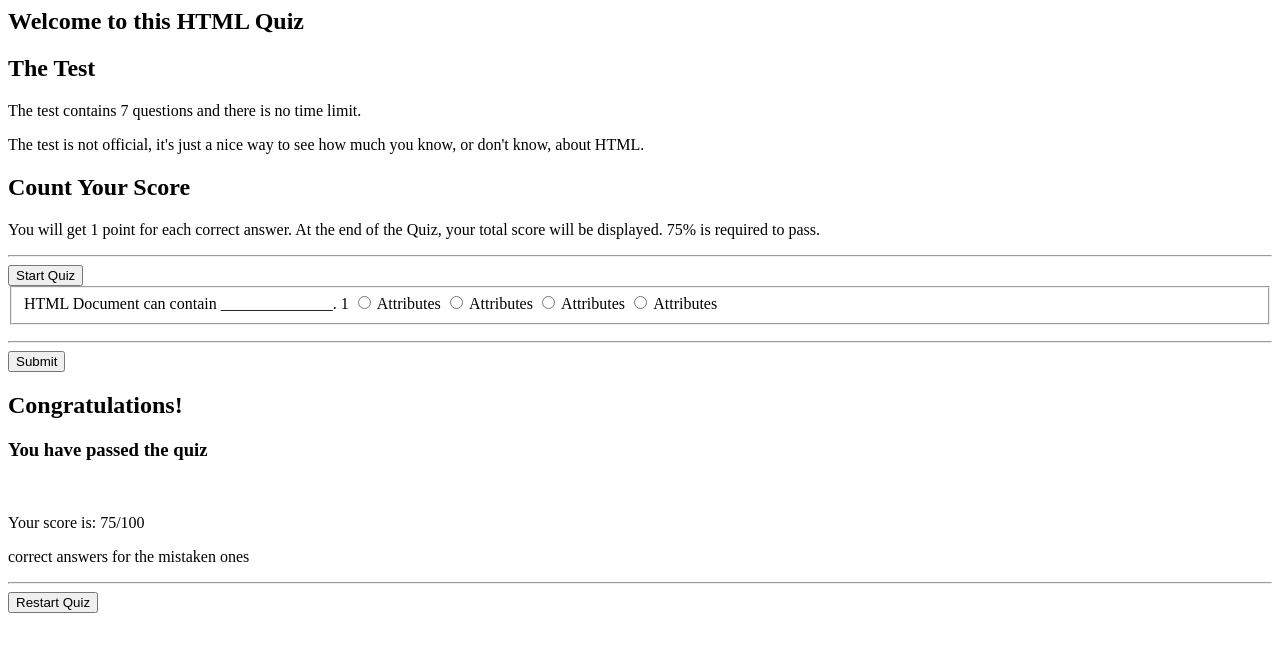
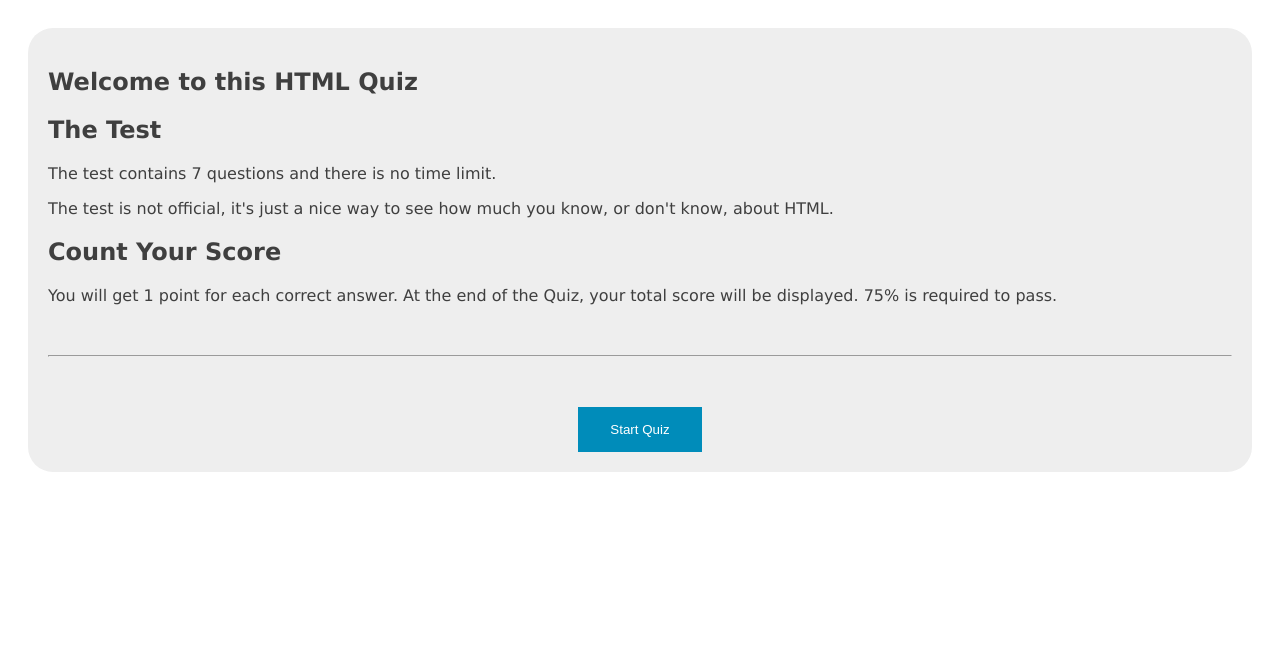
Before and after one commit to emancurmi/Quiz, a plain HTML site: page index.html in a window 1280 px wide. Drawn offline with nearby package versions, Linux system fonts and the light colour scheme.

Commit message:
html update and css

```diff
--- a/index.html
+++ b/index.html
@@ -1,3 +1,4 @@
+<!DOCTYPE html>
 <html lang="EN">
 <head>
     <meta charset="utf-8">
@@ -24,21 +25,7 @@
         <header>
             <div class="quizheader" id="questionnumber"></div><div id="score"></div>
         </header>
-        <section class="questions" id="question">
-            <form>
-                <fieldset>
-                    <label>HTML Document can contain ______________. 1</label>
-                    <input type="radio" id="cbxa01" name="answers" value="1" />
-                    <label id="cbxa1" for="cbxa01">Attributes</label>
-                    <input type="radio" id="cbxa02" name="answers" value="2" />
-                    <label id="cbxa2" for="cbxa02">Attributes</label>
-                    <input type="radio" id="cbxa03" name="answers" value="3" />
-                    <label id="cbxa3" for="cbxa03">Attributes</label>
-                    <input type="radio" id="cbxa04" name="answers" value="4" />
-                    <label id="cbxa1" for="cbxa04">Attributes</label>
-                </fieldset>
-            </form>
-        </section>
+        <section class="questions" id="question"></section>
         <hr />
         <section class="buttons center">
             <button id="btnNext" class="button blue">Submit</button>
@@ -47,11 +34,11 @@
     </section>
 
     <section class="final">
-        <h2 id="lblMessageHeader">Congratulations!</h2>
-        <h3 id="lblMessageContent">You have passed the quiz</h3>
+        <h2 id="lblMessageHeader"></h2>
+        <h3 id="lblMessageContent"></h3>
         <br />
-        <p id="lblScore">Your score is: 75/100</p>
-        <p id="lblCorrectAns"> correct answers for the mistaken ones</p>
+        <p id="lblScore"></p>
+        <p id="lblCorrectAns"></p>
         <hr />
         <section class="buttons center">
             <button id="btnRestart" class="button red center">Restart Quiz</button>
--- a/style.css
+++ b/style.css
@@ -1,3 +1,79 @@
-body
-{
+body {
+    font-family: 'Lucida Sans', 'Lucida Sans Regular', 'Lucida Grande', 'Lucida Sans Unicode', Geneva, Verdana, sans-serif;
+    font-size: medium;
+    background-color: #ffffff;
+    color: #3f3f3f;
+    padding: 20px;
 }
+
+.quiz {
+    display: none;
+}
+
+.final {
+    display: none;
+}
+
+.button {
+    border: none;
+    color: white;
+    padding: 15px 32px;
+    text-align: center;
+    text-decoration: none;
+}
+
+button.green {
+    background-color: #4CAF50;
+}
+/* Green */
+button.blue {
+    background-color: #008CBA;
+}
+/* Blue */
+button.red {
+    background-color: #f44336;
+}
+/* Red */
+button.grey {
+    background-color: #e7e7e7;
+    color: black;
+}
+/* Gray */
+button.black {
+    background-color: #555555;
+}
+/* Black */
+
+.center {
+    display: flex;
+    justify-content: center;
+}
+
+hr {
+    margin-top: 50px;
+    margin-bottom: 50px;
+}
+
+.start, .final {
+    background-color: #eeeeee;
+    padding: 20px;
+    border-radius: 25px;
+}
+
+header {
+    display: flex;
+    flex-direction: row;
+    justify-content: space-between;
+    padding: 20px;
+    background-color: #3b5998;
+    border-radius: 25px 25px 0 0;
+    color: #fff;
+}
+
+fieldset {
+    border: none;
+    padding: 15px 32px;
+    text-decoration: none;
+    background: #eeeeee;
+    border-radius: 0 0 25px 25px;
+}
```
